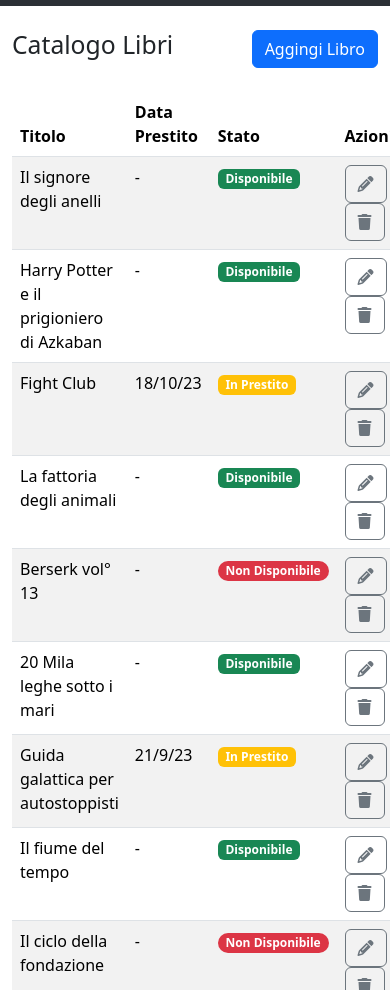
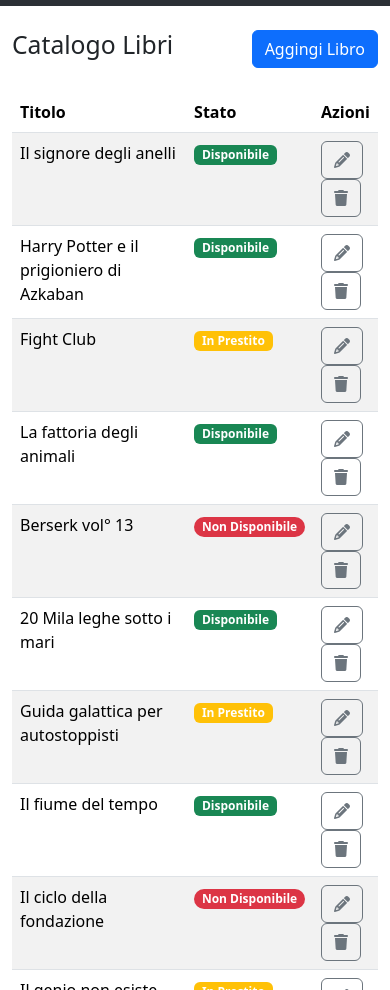
Before and after one commit to AmerigoBovo97/html-css-bootstrap-dashboard, a plain HTML site: page index.html in a window 390 px wide. Shown: the part 110-1100 px from the top of the page. Drawn offline with nearby package versions, Linux system fonts and the light colour scheme.

Commit message:
feat: add responsivity to a table column

```diff
--- a/index.html
+++ b/index.html
@@ -63,7 +63,7 @@
                     <thead>
                       <tr>
                         <th scope="col" class="w-50">Titolo</th>
-                        <th scope="col">Data Prestito</th>
+                        <th scope="col" class="d-none d-mds-table-cell">Data Prestito</th>
                         <th scope="col">Stato</th>
                         <th scope="col">Azioni</th>
                       </tr>
@@ -71,7 +71,7 @@
                     <tbody>
                       <tr>
                         <td>Il signore degli anelli</td>
-                        <td>-</td>
+                        <td class="d-none d-mds-table-cell">-</td>
                         <td><span class="badge text-bg-success">Disponibile</span></td>
                         <td>
                             <button type="button" class="btn btn-outline-secondary"><i class="fa-solid fa-pencil"></i></button>
@@ -80,7 +80,7 @@
                       </tr>
                       <tr>
                         <td>Harry Potter e il prigioniero di Azkaban</td>
-                        <td>-</td>
+                        <td class="d-none d-lg-table-cell">-</td>
                         <td><span class="badge text-bg-success">Disponibile</span></td>
                         <td>
                             <button type="button" class="btn btn-outline-secondary"><i class="fa-solid fa-pencil"></i></button>
@@ -89,7 +89,7 @@
                       </tr>
                       <tr>
                         <td>Fight Club</td>
-                        <td>18/10/23</td>
+                        <td class="d-none d-mds-table-cell">18/10/23</td>
                         <td><span class="badge text-bg-warning text-white">In Prestito</span></td>
                         <td>
                             <button type="button" class="btn btn-outline-secondary"><i class="fa-solid fa-pencil"></i></button>
@@ -98,7 +98,7 @@
                       </tr>
                       <tr>
                         <td>La fattoria degli animali</td>
-                        <td>-</td>
+                        <td class="d-none d-lg-table-cell">-</td>
                         <td><span class="badge text-bg-success">Disponibile</span></td>
                         <td>
                             <button type="button" class="btn btn-outline-secondary"><i class="fa-solid fa-pencil"></i></button>
@@ -107,7 +107,7 @@
                       </tr>
                       <tr>
                         <td>Berserk vol° 13</td>
-                        <td>-</td>
+                        <td class="d-none d-lg-table-cell">-</td>
                         <td><span class="badge rounded-pill text-bg-danger">Non Disponibile</span></td>
                         <td>
                             <button type="button" class="btn btn-outline-secondary"><i class="fa-solid fa-pencil"></i></button>
@@ -116,7 +116,7 @@
                       </tr>
                       <tr>
                         <td>20 Mila leghe sotto i mari</td>
-                        <td>-</td>
+                        <td class="d-none d-mds-table-cell">-</td>
                         <td><span class="badge text-bg-success">Disponibile</span></td>
                         <td>
                             <button type="button" class="btn btn-outline-secondary"><i class="fa-solid fa-pencil"></i></button>
@@ -125,7 +125,7 @@
                       </tr>
                       <tr>
                         <td>Guida galattica per autostoppisti</td>
-                        <td>21/9/23</td>
+                        <td class="d-none d-mds-table-cell">21/9/23</td>
                         <td><span class="badge text-bg-warning text-white">In Prestito</span></td>
                         <td>
                             <button type="button" class="btn btn-outline-secondary"><i class="fa-solid fa-pencil"></i></button>
@@ -134,7 +134,7 @@
                       </tr>
                       <tr>
                         <td>Il fiume del tempo</td>
-                        <td>-</td>
+                        <td class="d-none d-mds-table-cell">-</td>
                         <td><span class="badge text-bg-success">Disponibile</span></td>
                         <td>
                             <button type="button" class="btn btn-outline-secondary"><i class="fa-solid fa-pencil"></i></button>
@@ -143,7 +143,7 @@
                       </tr>
                       <tr>
                         <td>Il ciclo della fondazione</td>
-                        <td>-</td>
+                        <td class="d-none d-mds-table-cell">-</td>
                         <td><span class="badge rounded-pill text-bg-danger">Non Disponibile</span></td>
                         <td>
                             <button type="button" class="btn btn-outline-secondary"><i class="fa-solid fa-pencil"></i></button>
@@ -152,7 +152,7 @@
                       </tr>
                       <tr>
                         <td>Il genio non esiste</td>
-                        <td>25/7/23</td>
+                        <td class="d-none d-mds-table-cell">25/7/23</td>
                         <td><span class="badge text-bg-warning text-white">In Prestito</span></td>
                         <td>
                             <button type="button" class="btn btn-outline-secondary"><i class="fa-solid fa-pencil"></i></button>
@@ -161,7 +161,7 @@
                       </tr>
                       <tr>
                         <td>Moby Dick</td>
-                        <td>-</td>
+                        <td class="d-none d-mds-table-cell">-</td>
                         <td><span class="badge text-bg-success">Disponibile</span></td>
                         <td>
                             <button type="button" class="btn btn-outline-secondary"><i class="fa-solid fa-pencil"></i></button>
@@ -170,7 +170,7 @@
                       </tr>
                       <tr>
                         <td>Il GGG</td>
-                        <td>-</td>
+                        <td class="d-none d-mds-table-cell">-</td>
                         <td><span class="badge text-bg-success">Disponibile</span></td>
                         <td>
                             <button type="button" class="btn btn-outline-secondary"><i class="fa-solid fa-pencil"></i></button>
```
